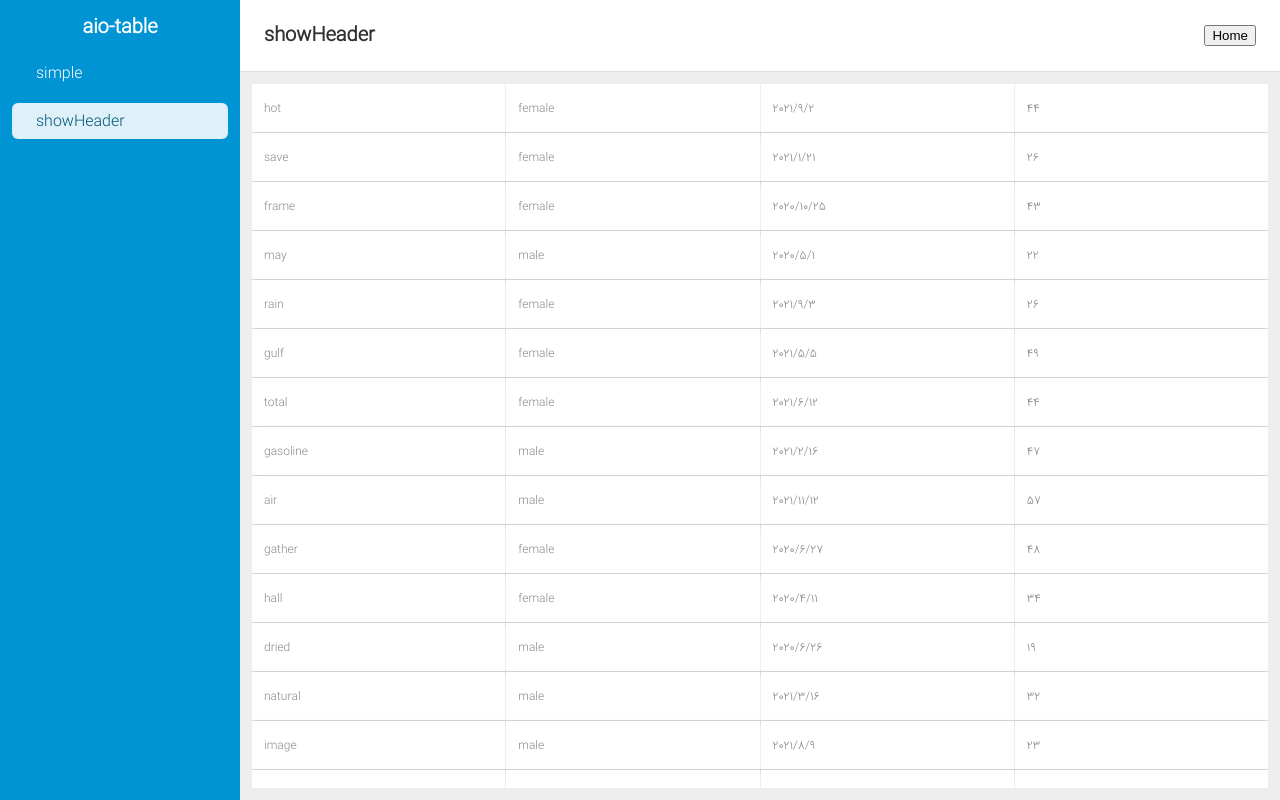
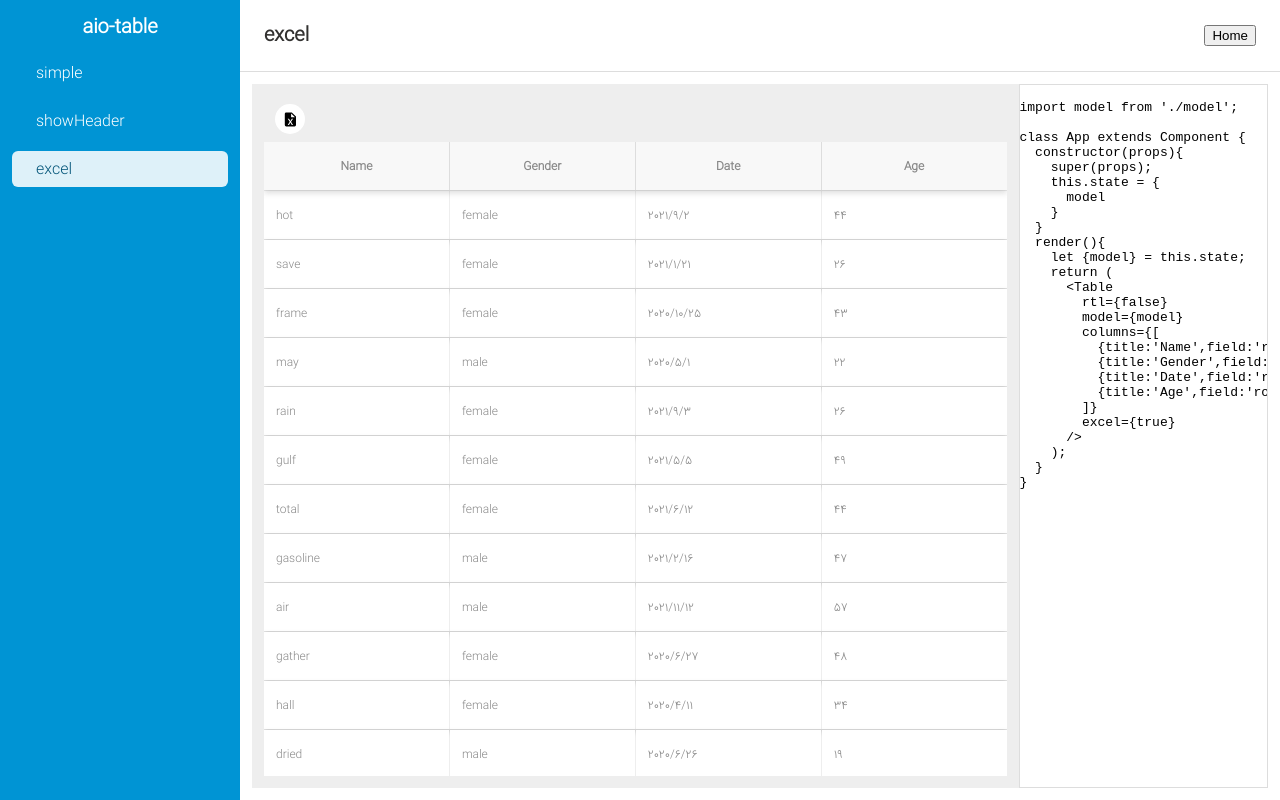
Before and after one commit to mohammadFeiz/aio-components, a React (Create React App) app: page / in a window 1280 px wide. Built offline with nearby package versions, Linux system fonts and the light colour scheme; the HTML template or start-up script is replaced by a standard one.

Commit message:
aio table excel bug

```diff
--- a/src/documents/aio-table/doc-aio-table.js
+++ b/src/documents/aio-table/doc-aio-table.js
@@ -2,15 +2,17 @@ import React,{Component} from 'react';
 import Table from './../../npm/aio-table/aio-table';
 import DOC from '../../resuse-components/doc';
 import model from './model';
+import './index.css';
 export default class DOC_AIOForm extends Component{
     render(){
         return (
             <DOC
                 {...this.props}
-                navId='showHeader'
+                navId='excel'
                 navs={[
                     {text:'simple',id:'simple',COMPONENT:()=><Simple/>},
                     {text:'showHeader',id:'showHeader',COMPONENT:()=><ShowHeader/>},
+                    {text:'excel',id:'excel',COMPONENT:()=><Excel/>},
                 ]}
             />
         )
@@ -48,8 +50,36 @@ class Simple extends Component {
     }
     render(){
       let {model} = this.state;
+      let {rtl = false} = this.props;
+      return (
+        <div className='example doc-aio-table'>
+          <Table
+            rtl={rtl}
+            model={model}
+            columns={[
+              {title:'Name',field:'row.name'},
+              {title:'Gender',field:'row.gender'},
+              {title:'Date',field:'row.date'},
+              {title:'Age',field:'row.age'}
+            ]}
+            showHeader={false}
+          />
+          <pre>
+            {`
+import model from './model';
+
+class App extends Component {
+  constructor(props){
+    super(props);
+    this.state = {
+      model
+    }
+  }
+  render(){
+    let {model} = this.state;
     return (
       <Table
+        rtl={${rtl}}
         model={model}
         columns={[
           {title:'Name',field:'row.name'},
@@ -62,3 +92,67 @@ class Simple extends Component {
     );
   }
 }
+            `}
+          </pre>
+        </div>
+      );
+    }
+  }
+
+  class Excel extends Component {
+    constructor(props){
+      super(props);
+      this.state = {
+        model
+      }
+    }
+    render(){
+      let {model} = this.state;
+      let {rtl = false} = this.props;
+      return (
+        <div className='example doc-aio-table'>
+          <Table
+            rtl={rtl}
+            model={model}
+            columns={[
+              {title:'Name',field:'row.name'},
+              {title:'Gender',field:'row.gender'},
+              {title:'Date',field:'row.date'},
+              {title:'Age',field:'row.age'}
+            ]}
+            excel={true}
+          />
+          <pre>
+            {`
+import model from './model';
+
+class App extends Component {
+  constructor(props){
+    super(props);
+    this.state = {
+      model
+    }
+  }
+  render(){
+    let {model} = this.state;
+    return (
+      <Table
+        rtl={${rtl}}
+        model={model}
+        columns={[
+          {title:'Name',field:'row.name'},
+          {title:'Gender',field:'row.gender'},
+          {title:'Date',field:'row.date'},
+          {title:'Age',field:'row.age'}
+        ]}
+        excel={true}
+      />
+    );
+  }
+}
+            `}
+          </pre>
+        </div>
+      );
+    }
+  }
--- /dev/null
+++ b/src/documents/aio-table/index.css
@@ -0,0 +1,12 @@
+.doc-aio-table{
+    display:flex;
+}
+.doc-aio-table .table{
+    flex:3 !important;
+}
+.doc-aio-table pre{
+    flex:1;
+    overflow:auto;
+    border:1px solid #ddd;
+    margin:0;
+}
--- a/src/npm/aio-table/aio-table.js
+++ b/src/npm/aio-table/aio-table.js
@@ -1353,7 +1353,7 @@ function Excel(getProps){
       return result;
     },
     export(rows) {
-      let {translate} = getProps();
+      let {translate = (o)=>o} = getProps();
       let name = window.prompt(translate('Inter Excel File Name'));
       if (!name || name === null || !name.length) return;
       var data = this.getJSON(rows);
```
Lines whose indentation alone changed are shown as unchanged.
